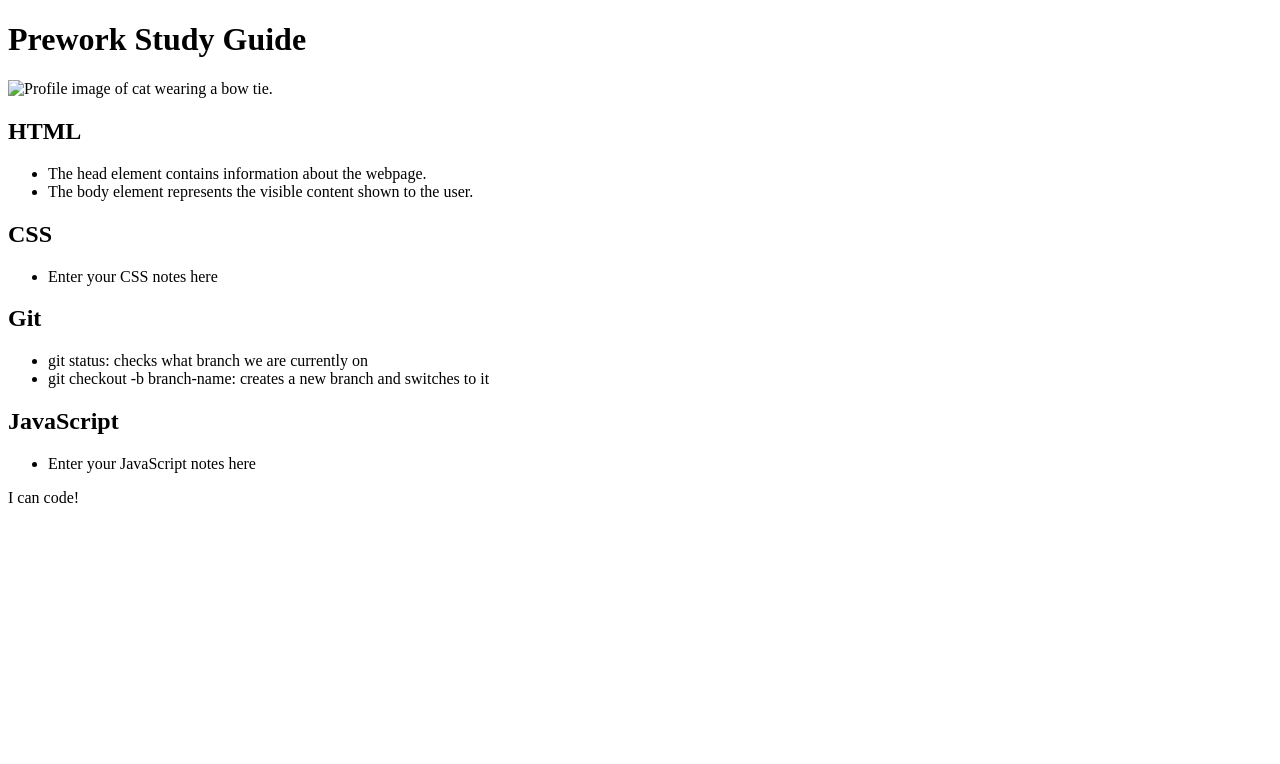
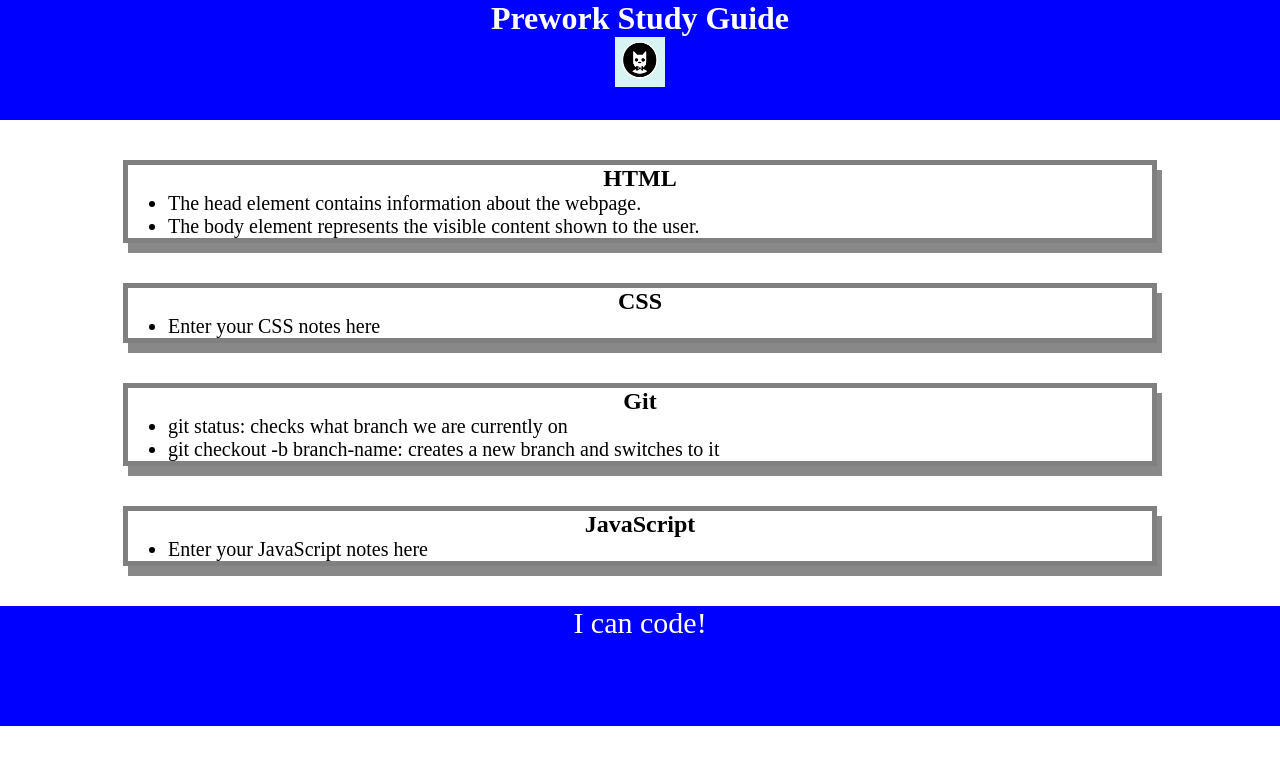
Before and after one commit to john-abou/prework-study-guide, a plain HTML site: page prework-study-guide/index.html in a window 1280 px wide. Drawn offline with Linux system fonts and the light colour scheme.

Commit message:
added CSS to project

```diff
--- a/prework-study-guide/index.html
+++ b/prework-study-guide/index.html
@@ -17,7 +17,7 @@
 
       <h1>Prework Study Guide</h1>
 
-      <img src="./assets/bowtie-cat.png" alt="Profile image of cat wearing a bow tie." />
+      <img src="bowtie-cat.png" alt="Profile image of cat wearing a bow tie." />
 
     </header>
 
@@ -39,13 +39,11 @@
       </section>
 
       <section class="card" id="git-section">
-        <section class="card" id="git-section">
           <h2>Git</h2>
           <ul>
             <li>git status: checks what branch we are currently on</li>
             <li>git checkout -b branch-name: creates a new branch and switches to it</li>
           </ul>
-        </section>
       </section>
 
       <section class="card" id="javascript-section">
--- a/prework-study-guide/styles.css
+++ b/prework-study-guide/styles.css
@@ -0,0 +1,42 @@
+* {
+    margin: 0;
+    padding: 0;
+}
+
+h1, h2 {
+    text-align: center;
+}
+
+header,
+footer {
+    width: 100%;
+    height: 120px;
+    background-color: blue;
+    color: white;
+}
+
+img {
+    display: block;
+    height: 50px;
+    width: 50px;
+    margin-left: auto;
+    margin-right: auto;
+}
+
+ul {
+    padding-left: 40px;
+    font-size: 20px;
+}
+
+p {
+    text-align: center;
+    font-size: 30px;
+    color: white;
+  }
+
+  .card {
+    width: 80%;
+    margin: 40px auto;
+    border: 5px solid gray;
+    box-shadow: 5px 10px #888888;
+  }
```
Also changed, not shown: prework-study-guide/bowtie-cat.png (added), 1 other file.
